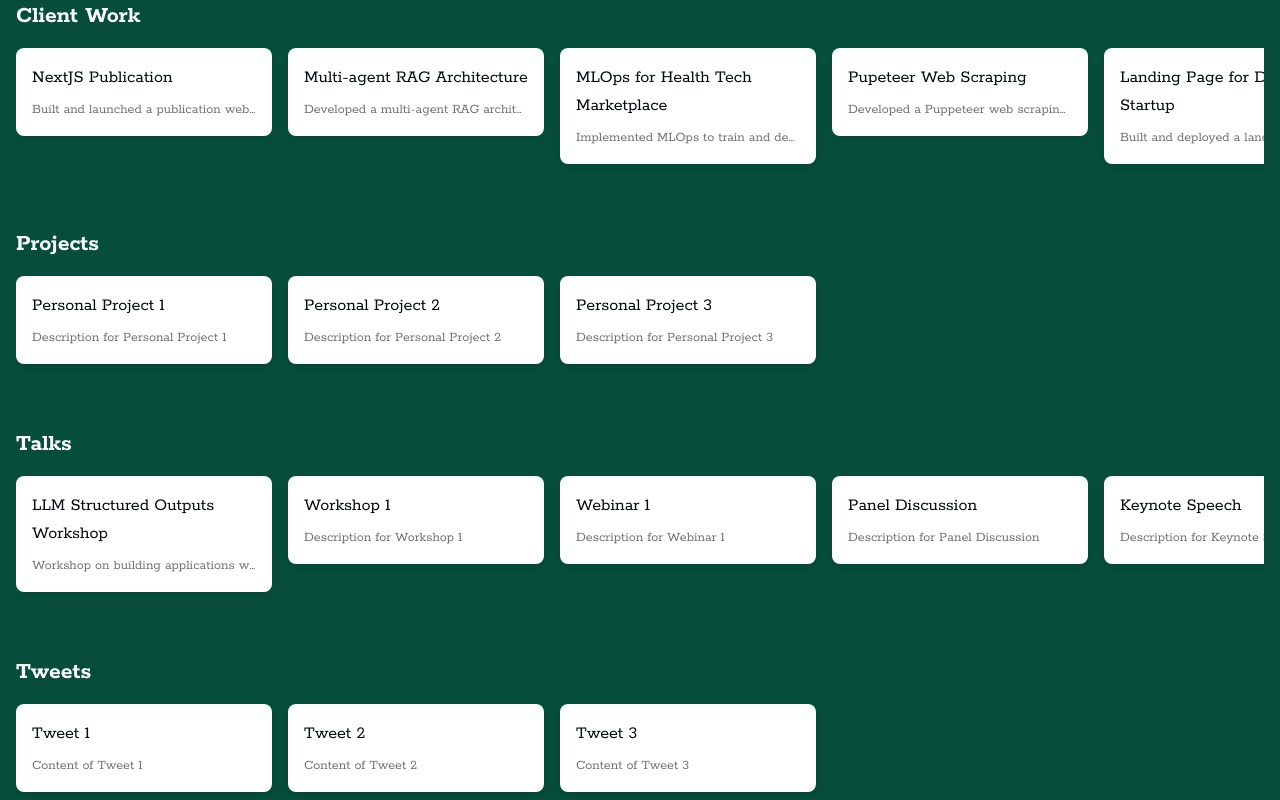
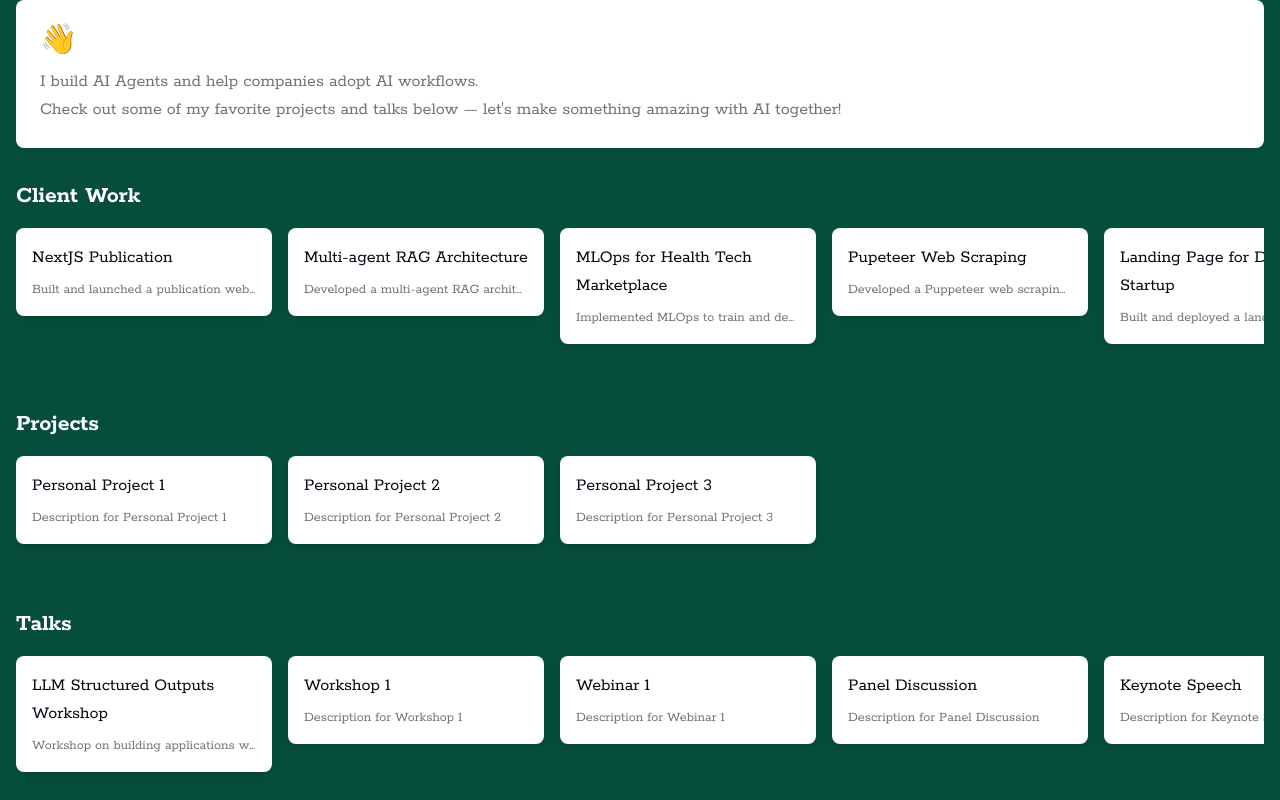
Before and after one commit to youngchingjui/young-and-ai, a Next.js app: page / in a window 1280 px wide. Shown: the top 800 px of the page. Built offline with nearby package versions, Linux system fonts and the light colour scheme.

Commit message:
feat: add fun intro section to homepage

```diff
--- a/app/page.tsx
+++ b/app/page.tsx
@@ -4,6 +4,13 @@ import { sectionData } from "@/data/mockData"
 export default function Home() {
   return (
     <main className="container mx-auto px-4">
+      <section className="mb-8 bg-card p-6 rounded-lg shadow">
+        <h1 className="text-3xl font-bold mb-2">👋 Hi, I'm Ching Jui Young!</h1>
+        <p className="text-lg text-muted-foreground">
+          I build AI Agents and help companies adopt AI workflows.<br />
+          Check out some of my favorite projects and talks below — let's make something amazing with AI together!
+        </p>
+      </section>
       {sectionData.map((section) => (
         <Section key={section.title} data={section} />
       ))}
```
